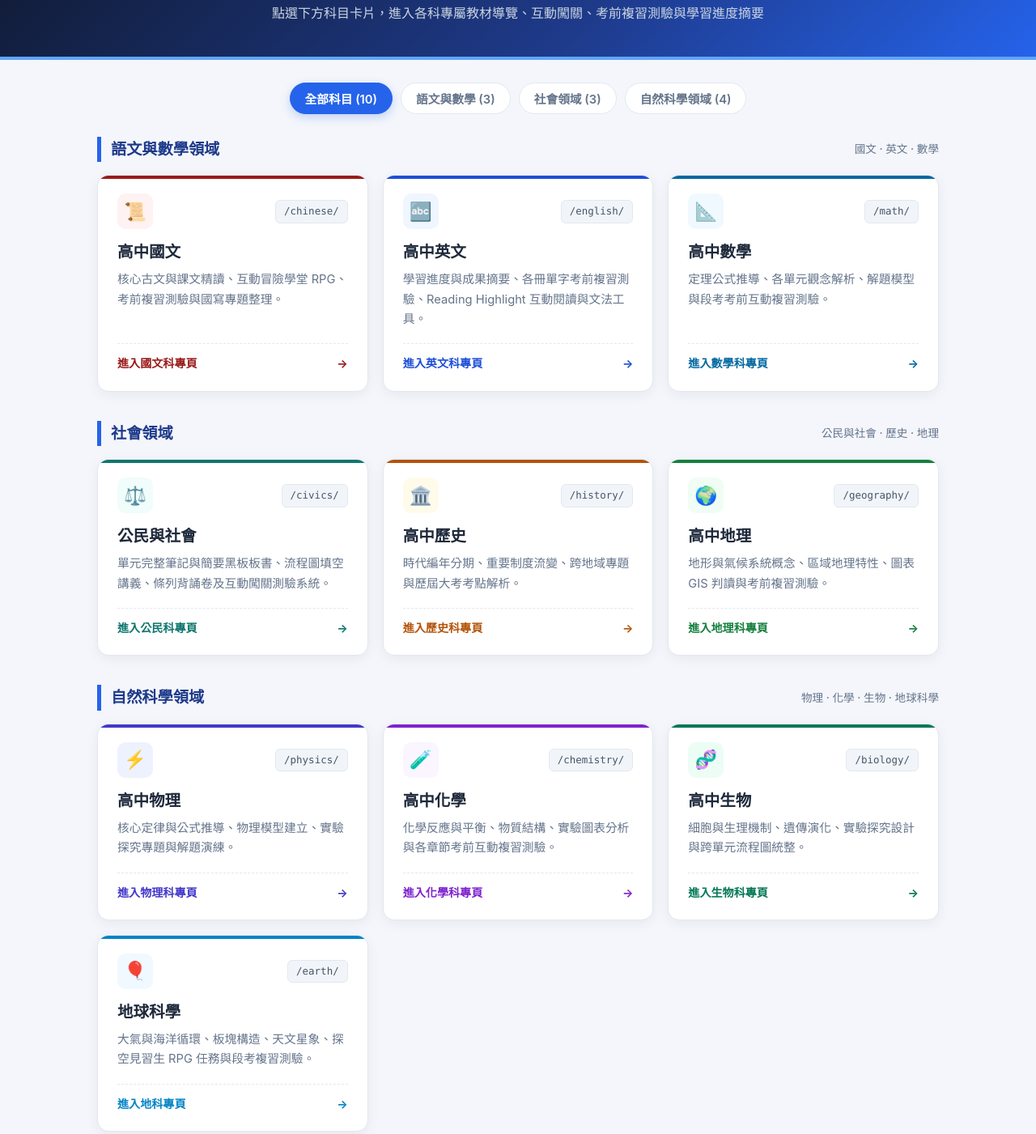
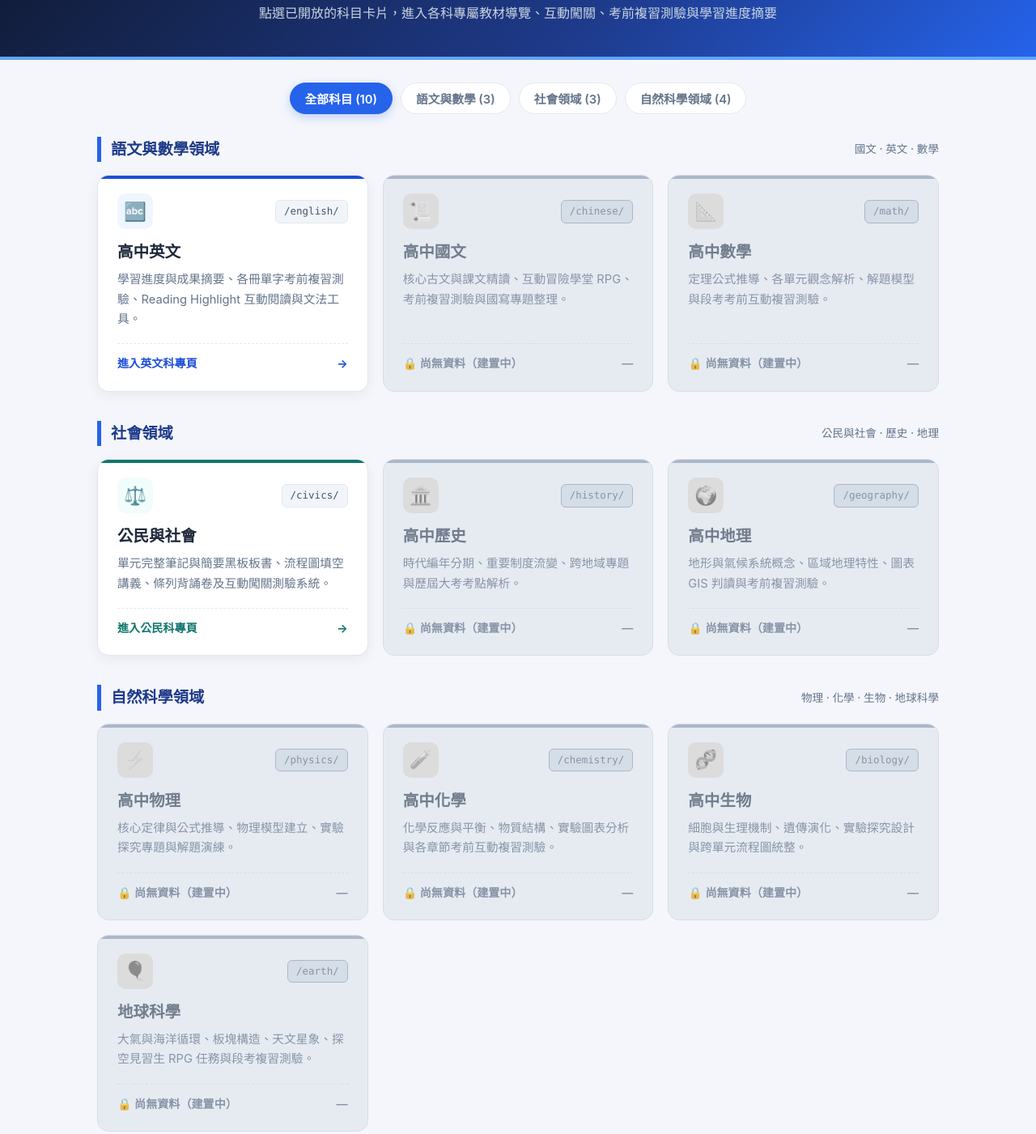
Before and after one commit to hschen1689/School, a plain HTML site: page index.html in a window 1280 px wide. Shown: the part 154-1555 px from the top of the page at 81% size. Drawn offline with Linux system fonts and the light colour scheme.

Commit message:
Add files via upload

```diff
--- a/index.html
+++ b/index.html
@@ -152,7 +152,7 @@
     height: 4px;
     background: var(--theme, var(--accent));
   }
-  .card:hover {
+  a.card:hover {
     transform: translateY(-4px);
     box-shadow: var(--shadow-hover);
     border-color: var(--theme, var(--accent));
@@ -206,6 +206,40 @@
     color: var(--theme, var(--accent));
   }
 
+  /* ── DISABLED (灰底未開放卡片) ── */
+  .card.disabled {
+    background: #e2e8f0;
+    border-color: #cbd5e1;
+    box-shadow: none;
+    cursor: not-allowed;
+    user-select: none;
+    opacity: 0.75;
+  }
+  .card.disabled::before {
+    background: #94a3b8;
+  }
+  .card.disabled .subject-icon {
+    background: #cbd5e1;
+    color: #64748b;
+    filter: grayscale(100%);
+  }
+  .card.disabled .slug-tag {
+    background: #cbd5e1;
+    color: #64748b;
+    border-color: #94a3b8;
+  }
+  .card.disabled h3 {
+    color: #475569;
+  }
+  .card.disabled p {
+    color: #64748b;
+  }
+  .card.disabled .card-footer {
+    border-top-color: #cbd5e1;
+    color: #64748b;
+    font-weight: 600;
+  }
+
   /* ── FOOTER ── */
   footer {
     text-align: center;
@@ -228,7 +262,7 @@
 <header>
   <span class="badge">Nico High School Learning Portal</span>
   <h1>高中各科數位教材與複習總覽</h1>
-  <p>點選下方科目卡片，進入各科專屬教材導覽、互動闖關、考前複習測驗與學習進度摘要</p>
+  <p>點選已開放的科目卡片，進入各科專屬教材導覽、互動闖關、考前複習測驗與學習進度摘要</p>
 </header>
 
 <div class="tabs">
@@ -246,21 +280,7 @@
       <span>國文 · 英文 · 數學</span>
     </div>
     <div class="grid">
-      <a class="card" href="./chinese/" style="--theme:#991b1b; --theme-bg:#fef2f2;">
-        <div>
-          <div class="card-top">
-            <div class="subject-icon">📜</div>
-            <span class="slug-tag">/chinese/</span>
-          </div>
-          <h3>高中國文</h3>
-          <p>核心古文與課文精讀、互動冒險學堂 RPG、考前複習測驗與國寫專題整理。</p>
-        </div>
-        <div class="card-footer">
-          <span>進入國文科專頁</span>
-          <span>→</span>
-        </div>
-      </a>
-
+      <!-- 英文（已開放） -->
       <a class="card" href="./english/" style="--theme:#1d4ed8; --theme-bg:#eff6ff;">
         <div>
           <div class="card-top">
@@ -276,7 +296,24 @@
         </div>
       </a>
 
-      <a class="card" href="./math/" style="--theme:#0369a1; --theme-bg:#f0f9ff;">
+      <!-- 國文（未開放） -->
+      <div class="card disabled" aria-disabled="true">
+        <div>
+          <div class="card-top">
+            <div class="subject-icon">📜</div>
+            <span class="slug-tag">/chinese/</span>
+          </div>
+          <h3>高中國文</h3>
+          <p>核心古文與課文精讀、互動冒險學堂 RPG、考前複習測驗與國寫專題整理。</p>
+        </div>
+        <div class="card-footer">
+          <span>🔒 尚無資料（建置中）</span>
+          <span>—</span>
+        </div>
+      </div>
+
+      <!-- 數學（未開放） -->
+      <div class="card disabled" aria-disabled="true">
         <div>
           <div class="card-top">
             <div class="subject-icon">📐</div>
@@ -286,10 +323,10 @@
           <p>定理公式推導、各單元觀念解析、解題模型與段考考前互動複習測驗。</p>
         </div>
         <div class="card-footer">
-          <span>進入數學科專頁</span>
-          <span>→</span>
+          <span>🔒 尚無資料（建置中）</span>
+          <span>—</span>
         </div>
-      </a>
+      </div>
     </div>
   </section>
 
@@ -300,6 +337,7 @@
       <span>公民與社會 · 歷史 · 地理</span>
     </div>
     <div class="grid">
+      <!-- 公民（已開放） -->
       <a class="card" href="./civics/" style="--theme:#0f766e; --theme-bg:#f0fdfa;">
         <div>
           <div class="card-top">
@@ -315,7 +353,8 @@
         </div>
       </a>
 
-      <a class="card" href="./history/" style="--theme:#b45309; --theme-bg:#fffbeb;">
+      <!-- 歷史（未開放） -->
+      <div class="card disabled" aria-disabled="true">
         <div>
           <div class="card-top">
             <div class="subject-icon">🏛️</div>
@@ -325,12 +364,13 @@
           <p>時代編年分期、重要制度流變、跨地域專題與歷屆大考考點解析。</p>
         </div>
         <div class="card-footer">
-          <span>進入歷史科專頁</span>
-          <span>→</span>
+          <span>🔒 尚無資料（建置中）</span>
+          <span>—</span>
         </div>
-      </a>
+      </div>
 
-      <a class="card" href="./geography/" style="--theme:#15803d; --theme-bg:#f0fdf4;">
+      <!-- 地理（未開放） -->
+      <div class="card disabled" aria-disabled="true">
         <div>
           <div class="card-top">
             <div class="subject-icon">🌍</div>
@@ -340,10 +380,10 @@
           <p>地形與氣候系統概念、區域地理特性、圖表 GIS 判讀與考前複習測驗。</p>
         </div>
         <div class="card-footer">
-          <span>進入地理科專頁</span>
-          <span>→</span>
+          <span>🔒 尚無資料（建置中）</span>
+          <span>—</span>
         </div>
-      </a>
+      </div>
     </div>
   </section>
 
@@ -354,7 +394,8 @@
       <span>物理 · 化學 · 生物 · 地球科學</span>
     </div>
     <div class="grid">
-      <a class="card" href="./physics/" style="--theme:#4338ca; --theme-bg:#eef2ff;">
+      <!-- 物理（未開放） -->
+      <div class="card disabled" aria-disabled="true">
         <div>
           <div class="card-top">
             <div class="subject-icon">⚡</div>
@@ -364,12 +405,13 @@
           <p>核心定律與公式推導、物理模型建立、實驗探究專題與解題演練。</p>
         </div>
         <div class="card-footer">
-          <span>進入物理科專頁</span>
-          <span>→</span>
+          <span>🔒 尚無資料（建置中）</span>
+          <span>—</span>
         </div>
-      </a>
+      </div>
 
-      <a class="card" href="./chemistry/" style="--theme:#7e22ce; --theme-bg:#faf5ff;">
+      <!-- 化學（未開放） -->
+      <div class="card disabled" aria-disabled="true">
         <div>
           <div class="card-top">
             <div class="subject-icon">🧪</div>
@@ -379,12 +421,13 @@
           <p>化學反應與平衡、物質結構、實驗圖表分析與各章節考前互動複習測驗。</p>
         </div>
         <div class="card-footer">
-          <span>進入化學科專頁</span>
-          <span>→</span>
+          <span>🔒 尚無資料（建置中）</span>
+          <span>—</span>
         </div>
-      </a>
+      </div>
 
-      <a class="card" href="./biology/" style="--theme:#047857; --theme-bg:#ecfdf5;">
+      <!-- 生物（未開放） -->
+      <div class="card disabled" aria-disabled="true">
         <div>
           <div class="card-top">
             <div class="subject-icon">🧬</div>
@@ -394,12 +437,13 @@
           <p>細胞與生理機制、遺傳演化、實驗探究設計與跨單元流程圖統整。</p>
         </div>
         <div class="card-footer">
-          <span>進入生物科專頁</span>
-          <span>→</span>
+          <span>🔒 尚無資料（建置中）</span>
+          <span>—</span>
         </div>
-      </a>
+      </div>
 
-      <a class="card" href="./earth/" style="--theme:#0284c7; --theme-bg:#f0f9ff;">
+      <!-- 地科（未開放） -->
+      <div class="card disabled" aria-disabled="true">
         <div>
           <div class="card-top">
             <div class="subject-icon">🎈</div>
@@ -409,10 +453,10 @@
           <p>大氣與海洋循環、板塊構造、天文星象、探空見習生 RPG 任務與段考複習測驗。</p>
         </div>
         <div class="card-footer">
-          <span>進入地科專頁</span>
-          <span>→</span>
+          <span>🔒 尚無資料（建置中）</span>
+          <span>—</span>
         </div>
-      </a>
+      </div>
     </div>
   </section>
 </main>
```
